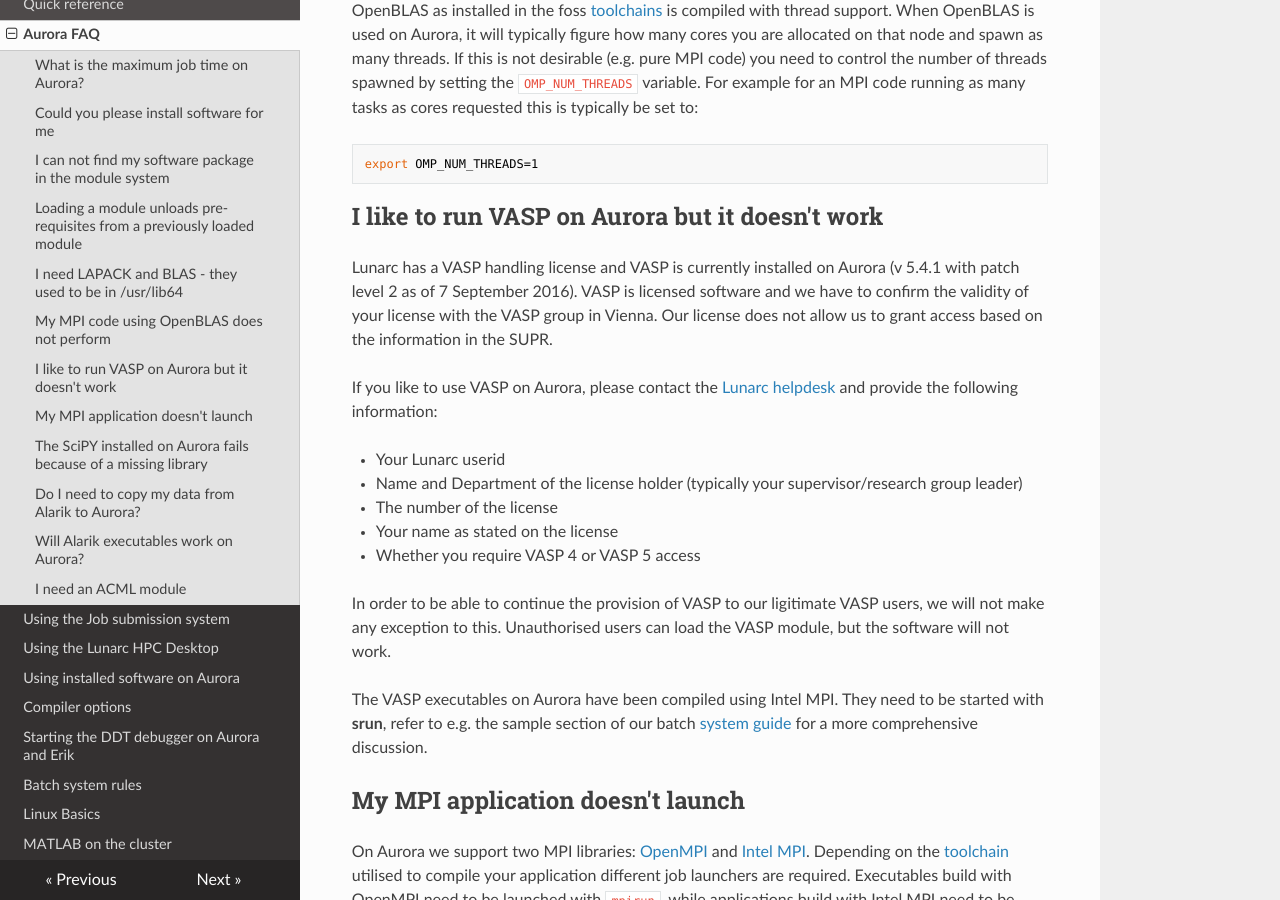
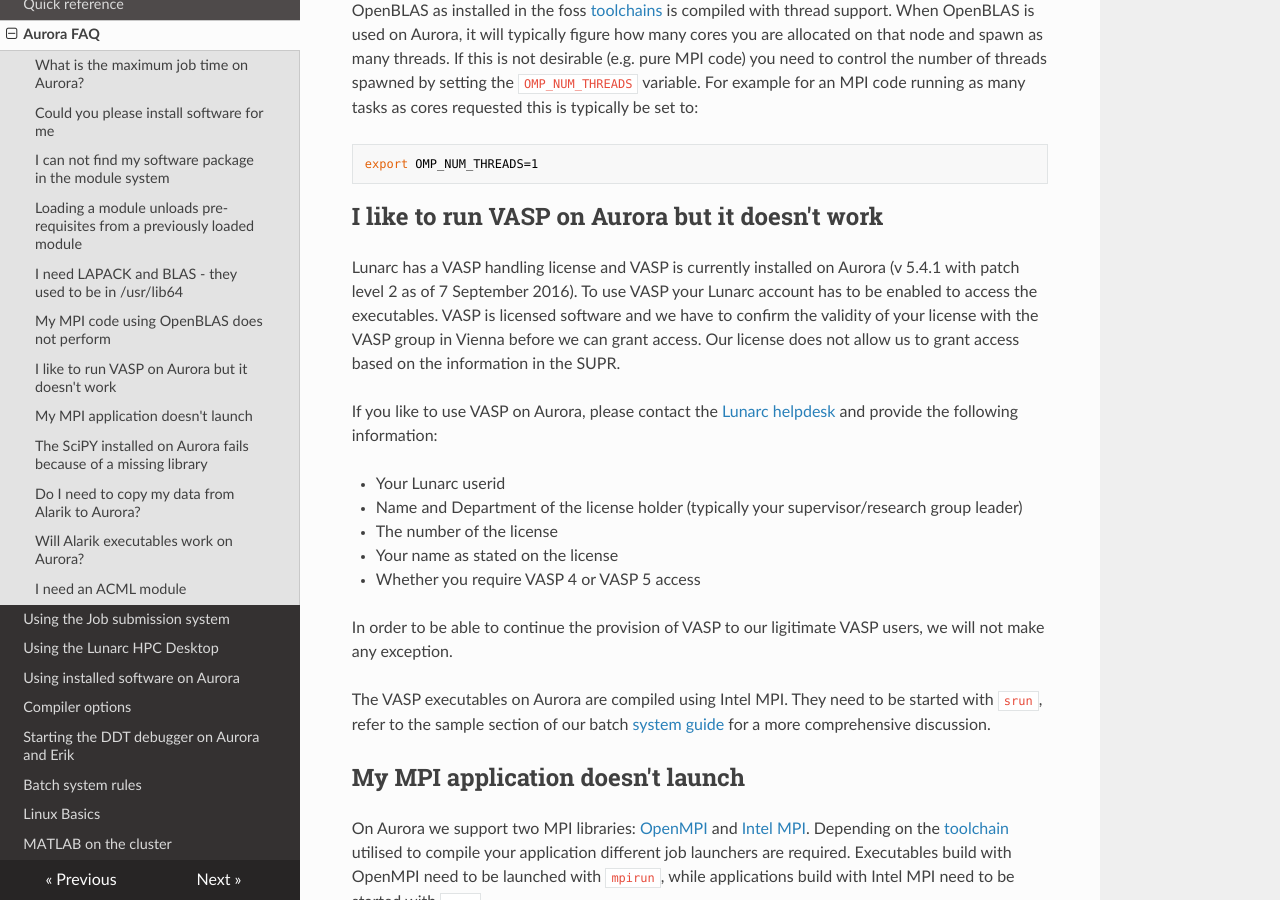
Before and after one commit to lunarc/lunarc_docs, an MkDocs documentation site: the page built from docs/aurora_faq.md, in a window 1280 px wide and 900 px high, scrolled down 1722 px. Built offline with MkDocs 1.6.1, drawn with Linux system fonts in a browser that asks for light colours; nearby versions of some CDN libraries; old or Windows-style settings are respelled for this version of MkDocs.

Commit message:
Clarification to Vasp section in FAQ

```diff
--- a/docs/aurora_faq.md
+++ b/docs/aurora_faq.md
@@ -43,7 +43,7 @@
 
 ## I like to run VASP on Aurora but it doesn't work
 
-Lunarc has a VASP handling license and VASP is currently installed on Aurora (v 5.4.1 with patch level 2 as of 7 September 2016).  VASP is licensed software and we have to confirm the validity of your license with the VASP group in Vienna.  Our license does not allow us to grant access based on the information in the SUPR.
+Lunarc has a VASP handling license and VASP is currently installed on Aurora (v 5.4.1 with patch level 2 as of 7 September 2016).  To use VASP your Lunarc account has to be enabled to access the executables.  VASP is licensed software and we have to confirm the validity of your license with the VASP group in Vienna before we can grant access.  Our license does not allow us to grant access based on the information in the SUPR.
 
 If you like to use VASP on Aurora, please contact the [Lunarc helpdesk](http://www.lunarc.lu.se/support/support_form) and provide the following information:
 
@@ -53,9 +53,9 @@
 * Your name as stated on the license
 * Whether you require VASP 4 or VASP 5 access
 
-In order to be able to continue the provision of VASP to our ligitimate VASP users, we will not make any exception to this.  Unauthorised users can load the VASP module, but the software will not work.
+In order to be able to continue the provision of VASP to our ligitimate VASP users, we will not make any exception.
 
-The VASP executables on Aurora have been compiled using Intel MPI.  They need to be started with **srun**, refer to e.g. the sample section of our batch [system guide](http://lunarc-documentation.readthedocs.io/en/latest/batch_system/#mpi-job-using-20-tasks-per-node) for a more comprehensive discussion.
+The VASP executables on Aurora are compiled using Intel MPI.  They need to be started with `srun`, refer to the sample section of our batch [system guide](http://lunarc-documentation.readthedocs.io/en/latest/batch_system/#mpi-job-using-20-tasks-per-node) for a more comprehensive discussion.
 
 
 ## My MPI application doesn't launch
```
